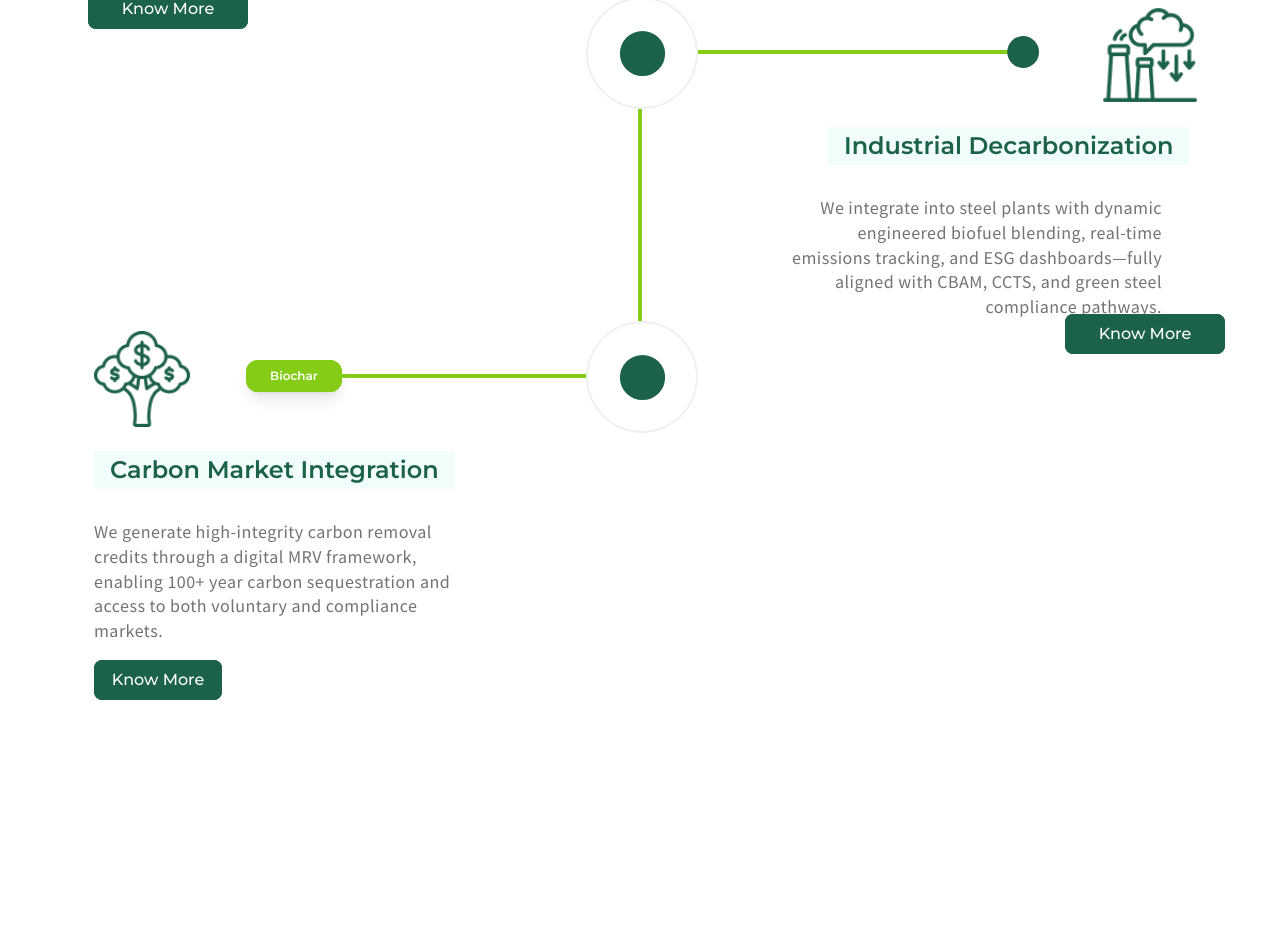
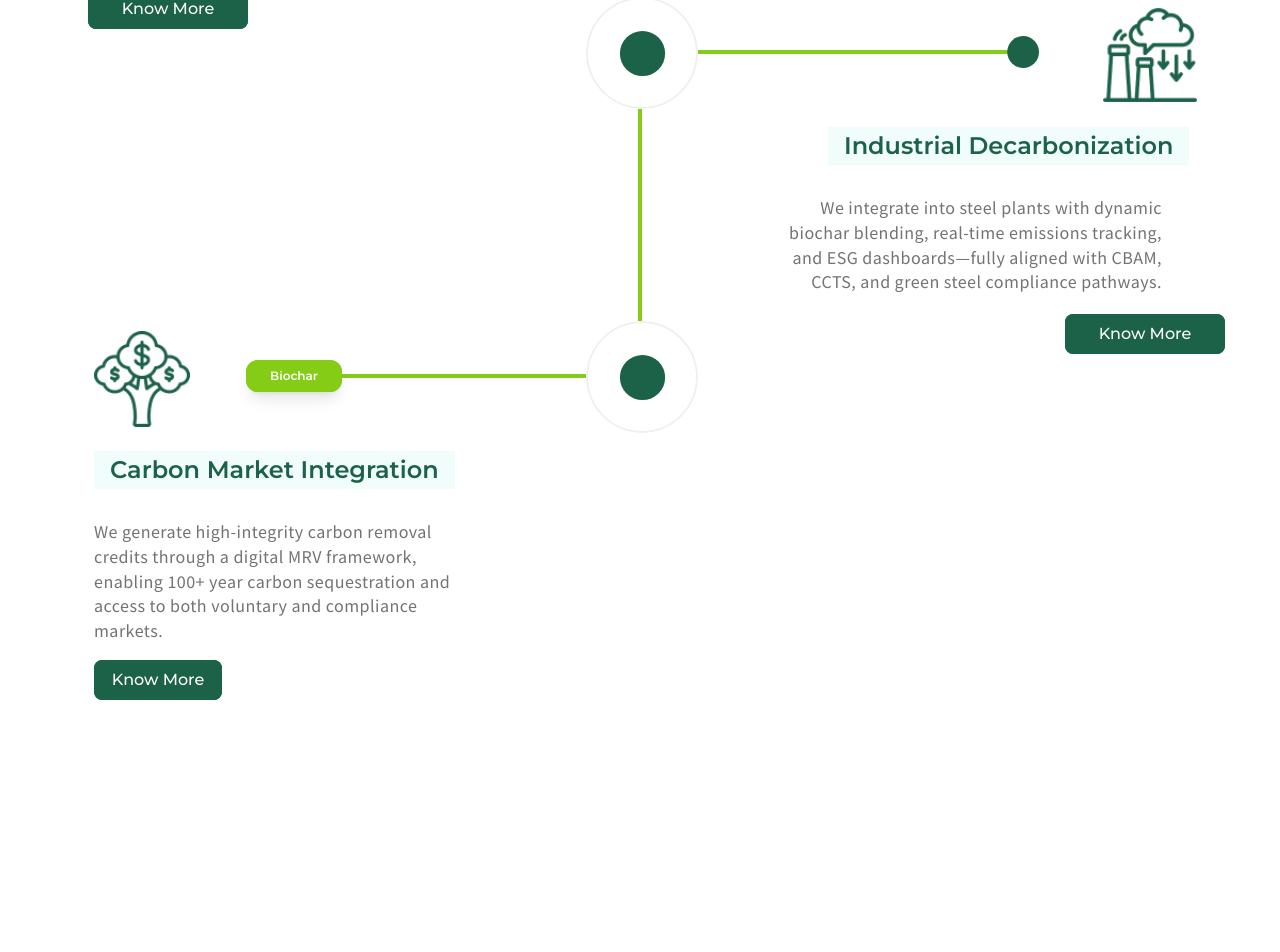
Before and after one commit to abhaykantmishra/climitra, a React (Vite) app: page / in a window 1280 px wide. Shown: the part 1661-2613 px from the top of the page. Built offline with nearby package versions, Linux system fonts and the light colour scheme.

Commit message:
typo fixed

```diff
--- a/src/components/Timeline-desktop.jsx
+++ b/src/components/Timeline-desktop.jsx
@@ -294,7 +294,7 @@ function TimelineComponent() {
           </div>
           <div className="w-96 left-[48.625rem] top-[77.875rem] absolute inline-flex flex-col justify-start items-start gap-5 z-5">
             <div className="self-stretch text-right justify-center text-neutral-500 text-lg font-normal font-['Source_Sans_Pro'] leading-snug tracking-wide">
-              We integrate into steel plants with dynamic engineered biofuel blending, real-time emissions tracking, and ESG
+              We integrate into steel plants with dynamic biochar blending, real-time emissions tracking, and ESG
               dashboards—fully aligned with CBAM, CCTS, and green steel compliance pathways.
             </div>
           </div>
```
